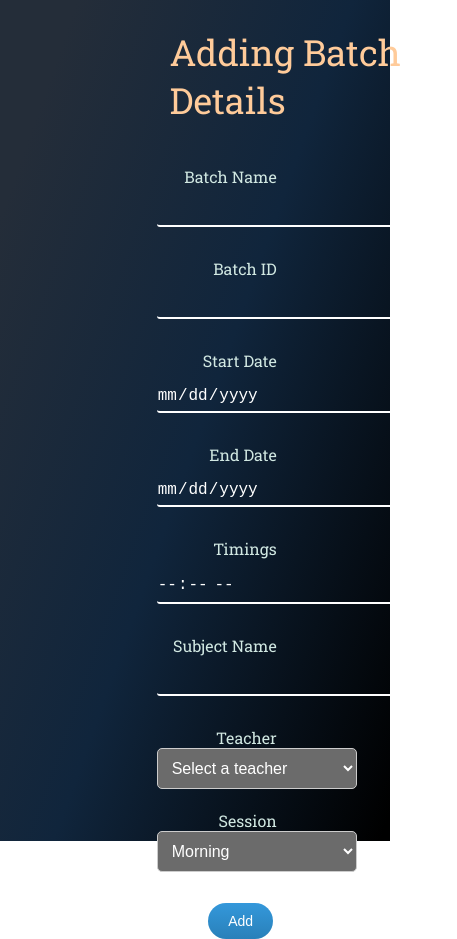
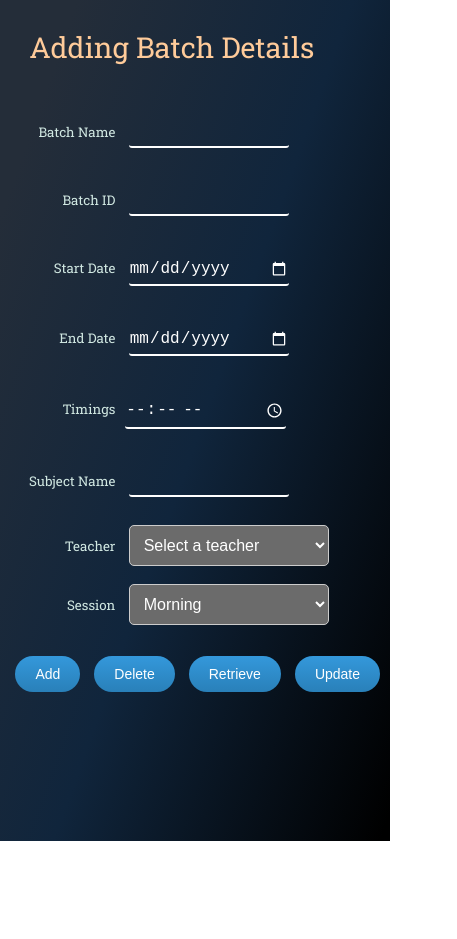
Before and after one commit to notAdityaRaj/Educational-website, a plain HTML site: page batch_add.html in a window 390 px wide. Shown: the whole page, 457 px wide, since content can reach past the window. After the commit the page ends 844 px from the top, so only its background shows below. Drawn offline with Linux system fonts and the light colour scheme; some packages are replaced by stand-ins of ours; no server answers; a script that the page names is missing.

Commit message:
Update batch_add.html

```diff
--- a/batch_add.html
+++ b/batch_add.html
@@ -14,7 +14,7 @@
     input,select{width: 120px}
 
     body {
-    width: 66%;
+    width: 63%;
     height: 93vh;
     background:linear-gradient(109.6deg, rgb(36, 45, 57) 11.2%, rgb(16, 37, 60) 51.2%, rgb(0, 0, 0) 98.6%)no-repeat;
     padding:20px;
@@ -51,8 +51,7 @@
   }
 
   button {
-
-    margin-left:20%;
+    margin:5px;
     padding: 10px 20px;
     margin-top: 10px;
     background:  linear-gradient(to bottom, #3498db, #2980b9);
@@ -94,6 +93,12 @@ select {
       border: 1px solid #ccc;
       border-radius: 5px;
     }
+    .text{
+      color:#ffcb9a;
+       font-size:225%;
+        position:relative;
+         left:5%
+    }
 
     /* Style the options */
     option {
@@ -101,11 +106,127 @@ select {
       font-size: 14px;
       padding: 5px;
     }
+    @media (max-width:1300px) {
+      .inputBox{
+        margin-left:-5%;
+      }
+      .btn{
+        margin-left:-5%;
+      }
+      .btnNew{
+        margin-left:-5%;
+      }
+      .inputBox input{
+        width:40%;
+      }
+    }
+    @media (max-width:870px) {
+      .inputBox{
+        margin-left:-10%;
+      }
+      .btn{
+        margin-left:-10%;
+      }
+      .btnNew{
+        margin-left:-10%;
+      }
+      .inputBox input{
+        width:40%;
+      }
+    }
+    @media (max-width:660px) {
+      .inputBox{
+        margin-left:-15%;
+      }
+      .btn{
+        margin-left:-15%;
+      }
+      .btnNew{
+        margin-left:-15%;
+      }
+      .inputBox input{
+        width:40%;
+      }
+    }
+    @media (max-width:550px) {
+      .inputBox{
+        margin-left:-20%;
+      }
+      .btn{
+        margin-left:-20%;
+      }
+      .text{
+        margin-left:-20%;
+      }
+      .inputBox input{
+        width:40%;
+      }
+    }
+    @media (max-width:520px) {
+      .inputBox{
+        margin-left:-28%;
+      }
+      .btn{
+        margin-left:-28%;
+      }
+      .text{
+        margin-left:-28%;
+      }
+      .inputBox input{
+        width:40%;
+      }
+    }
+    @media (max-width:480px) {
+      .inputBox{
+        margin-left:-35%;
+      }
+      .btn{
+        margin-left:-35%;
+      }
+      .text{
+        margin-left:-35%;
+      }
+      .inputBox input{
+        width:40%;
+      }
+    }
+    @media (max-width:460px) {
+      .inputBox{
+        margin-left:-38%;
+        font-size:small;
+      }
+      .btn{
+        margin-left:-35%;
+      }
+      .text{
+        margin-left:-38%;
+      }
+      .inputBox input{
+        width:40%;
+      }
+    }
+    @media (max-width:450px) {
+      .inputBox{
+        margin-left:-42%;
+        font-size:smaller;
+      }
+      .btn{
+        margin-left:-42%;
+
+      }
+      .text{
+        margin-left:-35%;
+        font-size: 180%;
+      }
+      .inputBox input{
+        width:40%;
+      }
+    }
     </style>
   </head>
   <body>
 <div class="btnNew">
-    <div style="color:#ffcb9a; font-size:225%; position:relative; left:5%">Adding Batch Details</div>
+    <div class="text">Adding Batch Details</div>
     <br><br>
     <div class="inputBox">
     <label>Batch Name</label> <input id="Namebox" type="text" required="required"> <br><br>
@@ -127,7 +248,12 @@ select {
     </select></div>
 
     <br>
-    <button id="Insbtn">Add</button>
+    <div class="btn">
+    <button id="Insbtn" style="margin-left:5%;">Add</button>
+    <button id="Delbtn">Delete</button>
+    <button id="Selbtn">Retrieve</button>
+    <button id="Updatebtn">Update</button>
+  </div>
   </div>
   <script src="https://cdn.jsdelivr.net/npm/sweetalert2@11"></script>
     <script type="module">
@@ -323,9 +449,9 @@ async function AddDocument_CustomID() {
 
 
       insBtn.addEventListener("click", AddDocument_CustomID);
-      // selBtn.addEventListener("click", GetADocument);
-      // updBtn.addEventListener("click", UpdateFieldsInADocument);
-      // delBtn.addEventListener("click", DeleteDocumnet);
+      selBtn.addEventListener("click", GetADocument);
+      updBtn.addEventListener("click", UpdateFieldsInADocument);
+      delBtn.addEventListener("click", DeleteDocumnet);
 
       async function populateTeachBox() {
     const Teachbox = document.getElementById("Teachbox");
```
